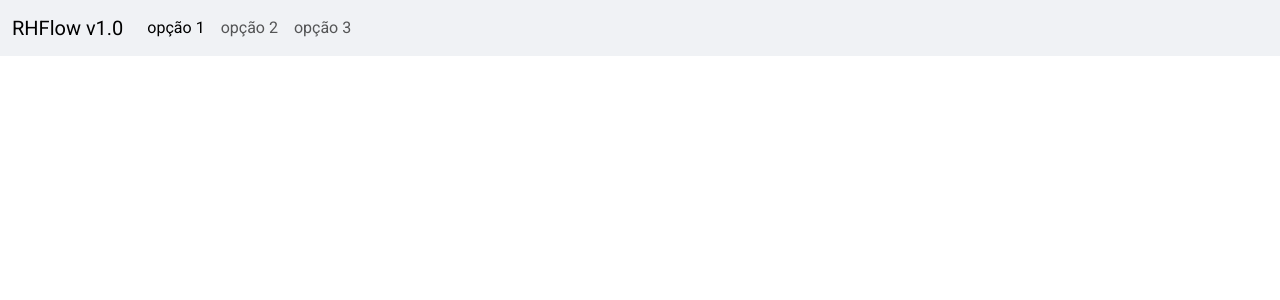
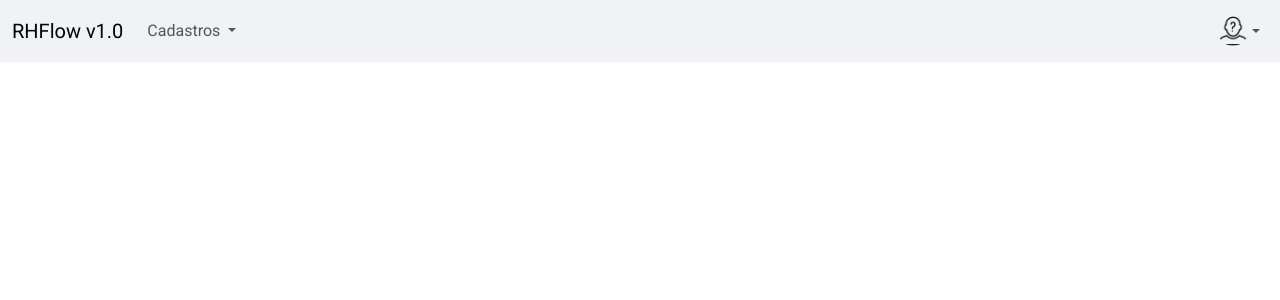
Before and after one commit to DanPersonalConsulting/rhflow-dj, a Django app: page /home/ in a window 1280 px wide. Shown: the top 300 px of the page. Run offline with Django 5.2, Linux system fonts and the light colour scheme; some libraries are stand-ins or nearby versions.

Commit message:
Adicionando Header na Home

```diff
--- a/requirements.txt
+++ b/requirements.txt
@@ -1,5 +1,7 @@
 asgiref==3.8.1
 Django==5.1.1
+django-widget-tweaks==1.5.0
+pillow==10.4.0
 psycopg2-binary==2.9.9
 python-decouple==3.8
 sqlparse==0.5.1
--- a/templates/base/home.html
+++ b/templates/base/home.html
@@ -1,24 +1,11 @@
 {% extends "structure.html" %}
+
+{% block title %}Home{% endblock %}
+
+{% block header %}
+    {% include "base/partials/header.html" %}
+{% endblock %}
+
 {% block content %}
-<nav class="navbar navbar-expand-lg navbar-light bg-light">
-    <div class="container-fluid">
-      <a class="navbar-brand" href="#">RHFlow v1.0</a>
-      <button class="navbar-toggler" type="button" data-bs-toggle="collapse" data-bs-target="#navbarNav" aria-controls="navbarNav" aria-expanded="false" aria-label="Toggle navigation">
-        <span class="navbar-toggler-icon"></span>
-      </button>
-      <div class="collapse navbar-collapse" id="navbarNav">
-        <ul class="navbar-nav">
-          <li class="nav-item">
-            <a class="nav-link active" aria-current="page" href="#">opção 1</a>
-          </li>
-          <li class="nav-item">
-            <a class="nav-link" href="#">opção 2</a>
-          </li>
-          <li class="nav-item">
-            <a class="nav-link" href="#">opção 3</a>
-          </li>
-        </ul>
-      </div>
-    </div>
-  </nav>
+
 {% endblock %}
--- /dev/null
+++ b/templates/base/partials/header.html
@@ -0,0 +1,45 @@
+{% load static %}
+<header>
+  <nav class="navbar navbar-expand-lg navbar-light bg-light">
+    <div class="container-fluid">
+      <a class="navbar-brand" href="#">RHFlow v1.0</a>
+      <button class="navbar-toggler" type="button" data-bs-toggle="collapse" data-bs-target="#navbarNavDropdown" aria-controls="navbarNavDropdown" aria-expanded="false" aria-label="Toggle navigation">
+        <span class="navbar-toggler-icon"></span>
+      </button>
+      <div class="collapse navbar-collapse" id="navbarNavDropdown">
+        <ul class="navbar-nav">
+          <li class="nav-item dropdown">
+            <a class="nav-link dropdown-toggle" href="#" id="navbarDropdownMenuLink" role="button" data-bs-toggle="dropdown" aria-expanded="false">
+              Cadastros
+            </a>
+            <ul class="dropdown-menu" aria-labelledby="navbarDropdownMenuLink">
+              <li><a class="dropdown-item" href="#">Funcionário</a></li>
+              <li><a class="dropdown-item" href="#">Empresa</a></li>
+              <li><a class="dropdown-item" href="#">Cargo</a></li>
+            </ul>
+          </li>
+        </ul>
+
+        <!-- Menu Usuário à direita com Avatar -->
+        <ul class="navbar-nav ms-auto">
+          <li class="nav-item dropdown">
+            <a class="nav-link dropdown-toggle d-flex align-items-center" href="#" id="navbarDropdownMenuUser" role="button" data-bs-toggle="dropdown" aria-expanded="false">
+              <!-- Usando a tag <img> para o avatar -->
+              <img src="{% if user.is_authenticated and user.profile.photo %}{{ user.profile.photo.url }}{% else %}{% static 'img/anonimo.png' %}{% endif %}"
+                   alt="Avatar"
+                   class="rounded-circle"
+                   width="30"
+                   height="30">
+            </a>
+            <ul class="dropdown-menu dropdown-menu-end" aria-labelledby="navbarDropdownMenuUser">
+              <li><a class="dropdown-item" href="#">Perfil</a></li>
+              <li><a class="dropdown-item" href="#">Alterar Senha</a></li>
+              <li><a class="dropdown-item" href="#">Configurações</a></li>
+              <li><a class="dropdown-item" href="#">Sair</a></li>
+            </ul>
+          </li>
+        </ul>
+      </div>
+    </div>
+  </nav>
+</header>
--- a/templates/structure.html
+++ b/templates/structure.html
@@ -14,8 +14,8 @@
     <title>RHFlow</title>
   </head>
   <body id="body_main">
-
-	{% block content %} {% endblock %}
+    {% block header %}{% endblock %}
+	  {% block content %} {% endblock %}
 
     <!-- Option 1: jQuery and Bootstrap Bundle (includes Popper) -->
     <script src="{% static 'js/jquery-3.5.1.min.js' %}"></script>
```
Also changed, not shown: static/img/anonimo.png (added).
